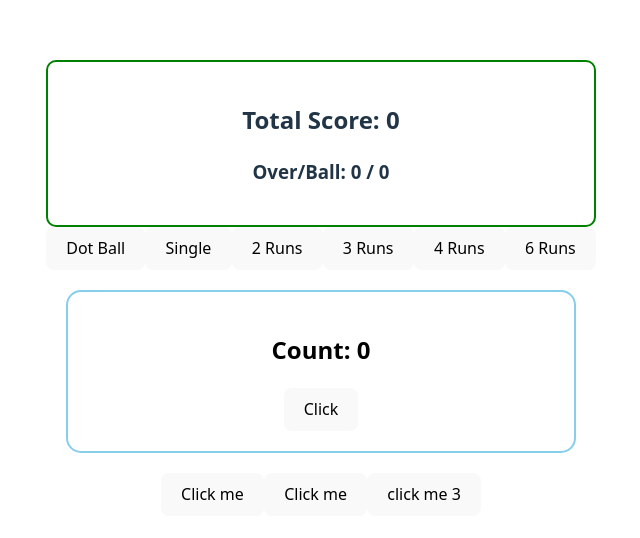
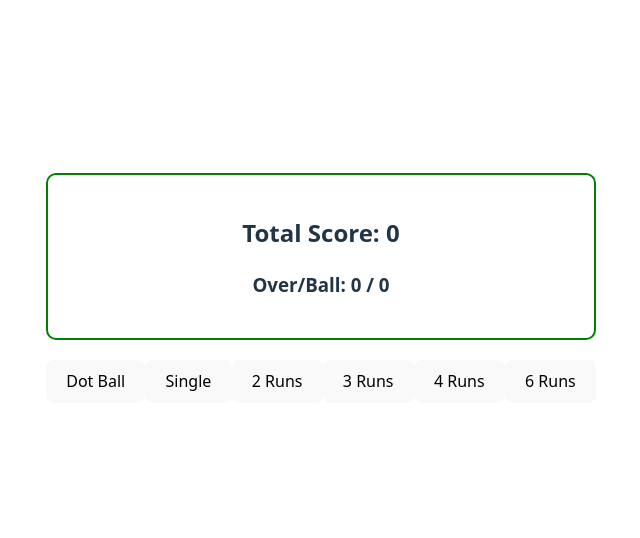
Before and after one commit to hurayrakhan/react-practice, a React (Vite) app: page / in a window 1280 px wide. Shown: the part 112-650 px from the top of the page, without its empty margins (319-959 px from the left). Built offline with nearby package versions, Linux system fonts and the light colour scheme.

Commit message:
margin added to the score board

```diff
--- a/src/App.jsx
+++ b/src/App.jsx
@@ -16,23 +16,23 @@ function App() {
   //   {id: 4, name: 'Sajib khan', education:'3rd semester', goal: 'Technical engineer'}
   // ]
 
-  function handleClick(){
-    alert('I am clicked')
-  }
-  function button3 (num){
-    const newNumber = num + 5;
-    alert(newNumber);
-  }
+  // function handleClick(){
+  //   alert('I am clicked')
+  // }
+  // function button3 (num){
+  //   const newNumber = num + 5;
+  //   alert(newNumber);
+  // }
   return (
     <>
     <RunsCount></RunsCount>
 
 
-    <Counter></Counter>
+    {/* <Counter></Counter>
 
     <button onClick={handleClick}>Click me</button>
     <button onClick={() => alert('clicked btn 2')}>Click me</button>
-    <button onClick={() => button3(5)}>click me 3</button>
+    <button onClick={() => button3(5)}>click me 3</button> */}
 
 
       {/* <h1>Hello React</h1>
@@ -54,15 +54,15 @@ function App() {
 }
 
 
-function Developer (props) {
-  return(
-    <div style={{borderRadius:'20px',border:'2px solid skyblue'}}>
-      <h3>Name: {props.name}</h3>
-      <p>Passion: {props.passion}</p>
-      <p>Education level: {props.level}</p>
-      <p>Goal: {props.goal}</p>
-    </div>
-  )
-}
+// function Developer (props) {
+//   return(
+//     <div style={{borderRadius:'20px',border:'2px solid skyblue'}}>
+//       <h3>Name: {props.name}</h3>
+//       <p>Passion: {props.passion}</p>
+//       <p>Education level: {props.level}</p>
+//       <p>Goal: {props.goal}</p>
+//     </div>
+//   )
+// }
 
 export default App
--- a/src/runScore.jsx
+++ b/src/runScore.jsx
@@ -62,7 +62,7 @@ export default function RunsCount () {
 
     return(
         <div>
-            <div style={{padding:'20px', border:'2px solid green', borderRadius: '10px'}}>
+            <div style={{padding:'20px', border:'2px solid green', borderRadius: '10px', marginBottom:'20px'}}>
                 <h2>Total Score: {runs} </h2>
                 <h3>Over/Ball: {overHandler(balls)} / {ballsHandler(balls)}</h3>
 
```
